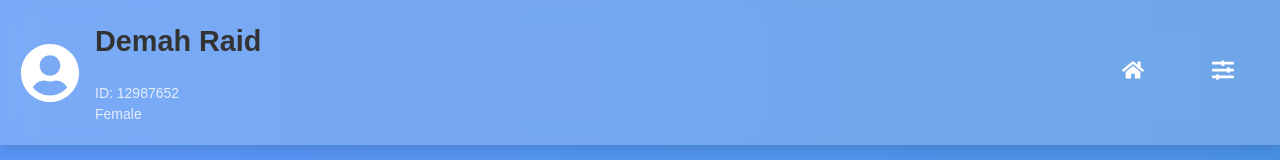
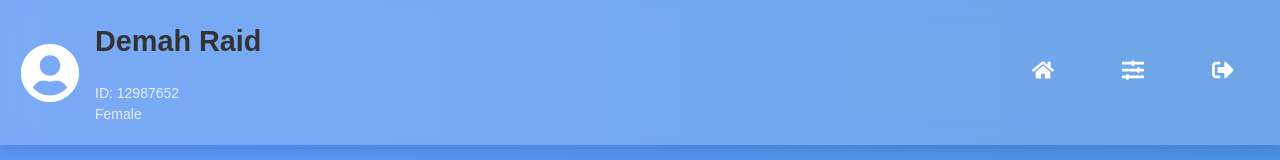
Before and after one commit to demah09/SeniorProject, a React (Vite) app: page /check-in in a window 1280 px wide. Shown: the top 160 px of the page. Built offline with nearby package versions, Linux system fonts and the light colour scheme.

Commit message:
Sign Out

```diff
--- a/src/Components/ProfileCard.jsx
+++ b/src/Components/ProfileCard.jsx
@@ -1,18 +1,23 @@
 import React from "react";
 import { useNavigate } from "react-router-dom";
-import { FaUserCircle, FaSlidersH, FaHome } from "react-icons/fa"; // ✅ Import FaHome
+import { FaUserCircle, FaSlidersH, FaHome, FaSignOutAlt } from "react-icons/fa"; //Import Icons
 
 const ProfileCard = ({ name, id, gender }) => {
-  const navigate = useNavigate(); // ✅ Hook for navigation
+  const navigate = useNavigate();
 
-  // ✅ Function to navigate to the Update Info page
+  //Function to navigate to the Update Info page
   const handleSettingsClick = () => {
     navigate("/update-info");
   };
 
-  // ✅ Function to navigate to Home page
+  // Function to navigate to dashboard page
   const handleHomeClick = () => {
     navigate("/dashboard");
+  };
+
+  //Function to navigate to Home.jsx (Logout)
+  const handleLogoutClick = () => {
+    navigate("/"); //  Redirect to Home page
   };
 
   const styles = {
@@ -50,7 +55,7 @@ const ProfileCard = ({ name, id, gender }) => {
     },
     buttonsContainer: {
       display: "flex",
-      gap: "15px", // ✅ Adds spacing between icons
+      gap: "15px",
     },
     buttonStyle: {
       background: "none",
@@ -73,9 +78,9 @@ const ProfileCard = ({ name, id, gender }) => {
         </div>
       </div>
 
-      {/* ✅ Buttons Container (Home & Settings) */}
+      {/* Buttons Container (Home, Settings, Logout) */}
       <div style={styles.buttonsContainer}>
-        {/* ✅ Home Button */}
+        {/* Home Button */}
         <button
           style={styles.buttonStyle}
           onMouseOver={(e) => (e.target.style.transform = "scale(1.2)")}
@@ -85,7 +90,7 @@ const ProfileCard = ({ name, id, gender }) => {
           <FaHome />
         </button>
 
-        {/* ✅ Settings Button */}
+        {/* Settings Button */}
         <button
           style={styles.buttonStyle}
           onMouseOver={(e) => (e.target.style.transform = "rotate(90deg)")}
@@ -94,6 +99,16 @@ const ProfileCard = ({ name, id, gender }) => {
         >
           <FaSlidersH />
         </button>
+
+        {/* Logout Button */}
+        <button
+          style={styles.buttonStyle}
+          onMouseOver={(e) => (e.target.style.transform = "scale(1.2)")}
+          onMouseOut={(e) => (e.target.style.transform = "scale(1)")}
+          onClick={handleLogoutClick}
+        >
+          <FaSignOutAlt />
+        </button>
       </div>
     </div>
   );
--- a/src/Styles/Home.css
+++ b/src/Styles/Home.css
@@ -9,7 +9,7 @@ html, body, #root {
   width: 100%;
   height: 100%;
   overflow: hidden;
-  background: linear-gradient(to right, #78aaff, #3b7bd5);
+  background: linear-gradient(to right, #7eaaf6, #4b8eea);
   display: flex;
   align-items: center;
   justify-content: center;
```
